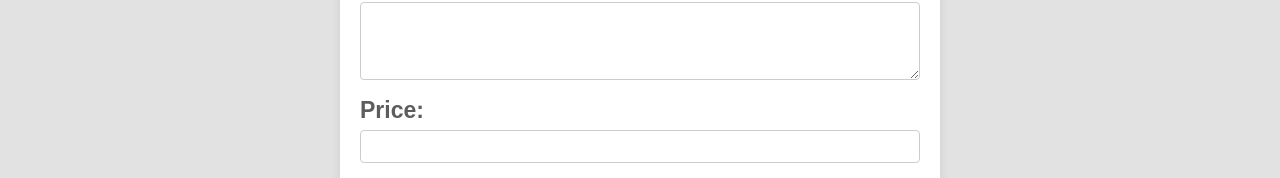
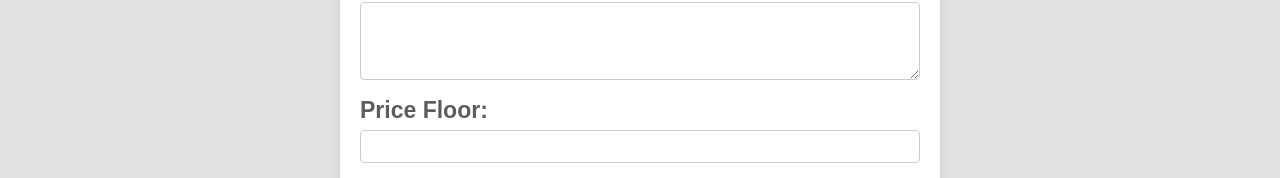
Before and after one commit to vaninaNina/react-js-project, a React (Vite) app in the folder client/: page /create in a window 1280 px wide. Shown: the part 681-859 px from the top of the page. Built offline with nearby package versions, Linux system fonts and the light colour scheme.

Commit message:
labels changed in create form

```diff
--- a/client/src/components/createNft/Create.jsx
+++ b/client/src/components/createNft/Create.jsx
@@ -36,8 +36,8 @@ const Create = () => {
           required
         ></textarea>
 
-        <label htmlFor="price">Price:</label>
-        <input type="number" id="price" name="price" step="0.1" required />
+        <label htmlFor="price">Price Floor:</label>
+        <input type="number" id="price" name="priceFloor" step="0.1" required />
 
         <label htmlFor="releaseDate">Release Date:</label>
         <input type="date" id="releaseDate" name="releaseDate" required />
```
